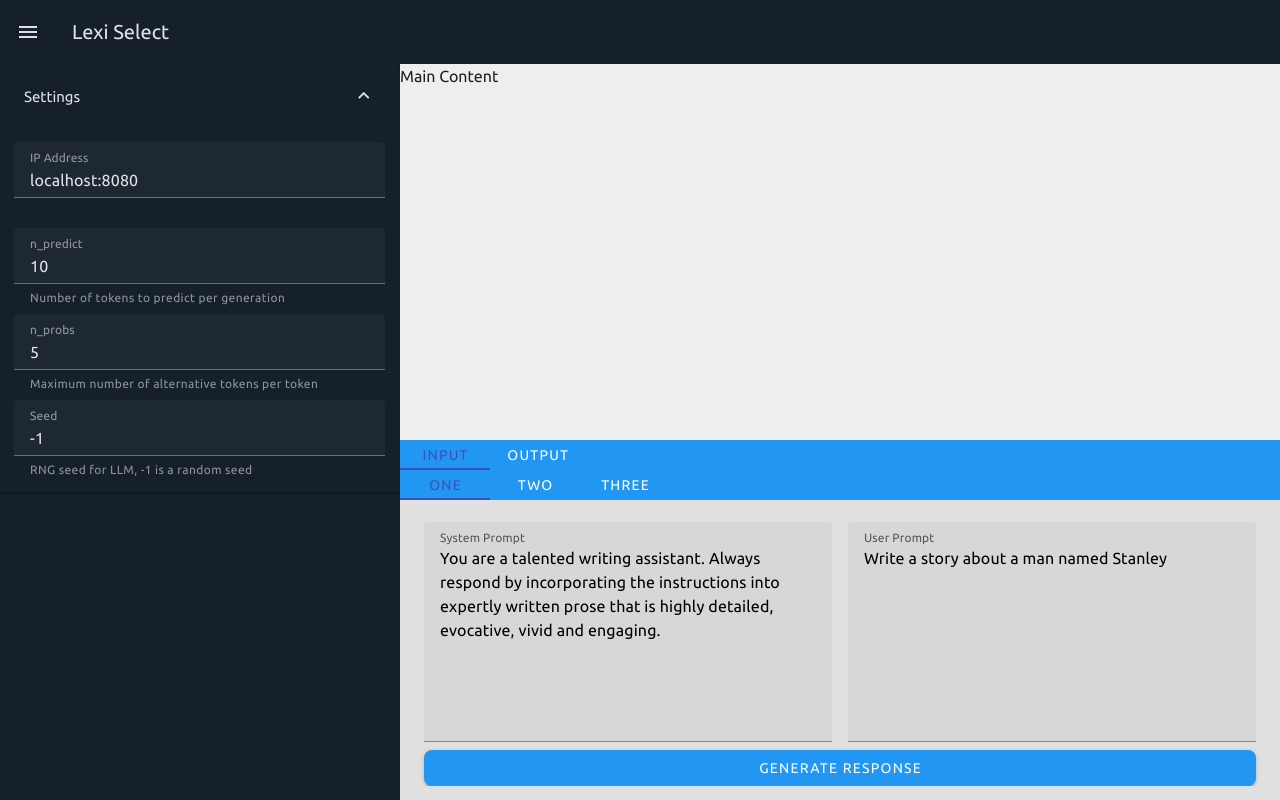
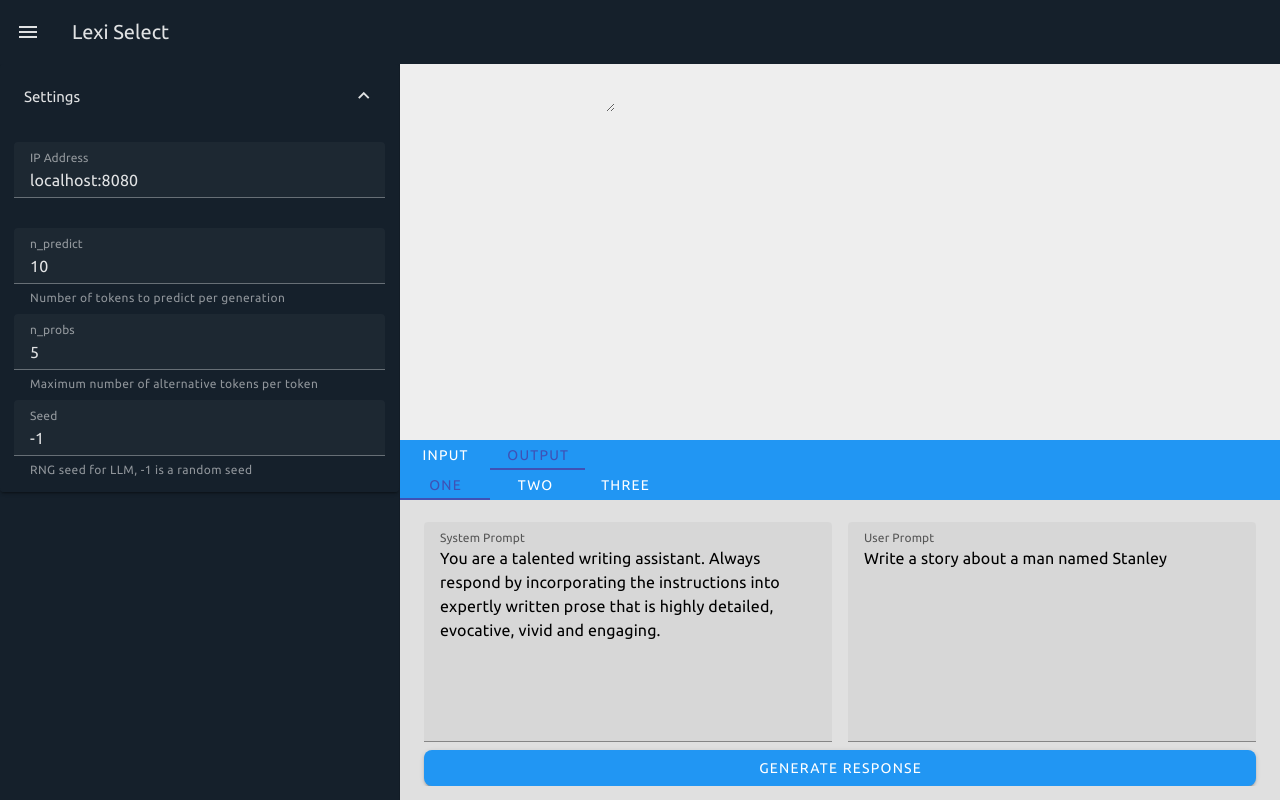
Before and after one commit to dhibbin/LexiSelect, a Vue app: page / in a window 1280 px wide. Built offline with nearby package versions, Linux system fonts and the light colour scheme.

Commit message:
Tabs set up

```diff
--- a/package.json
+++ b/package.json
@@ -13,6 +13,7 @@
     "lint": "eslint . --ext .vue,.js,.jsx,.cjs,.mjs,.ts,.tsx,.cts,.mts --fix --ignore-path .gitignore"
   },
   "dependencies": {
+    "gsap": "^3.12.5",
     "vue": "^3.4.29",
     "vuetify": "^3.6.11"
   },
--- a/src/App.vue
+++ b/src/App.vue
@@ -14,11 +14,13 @@
       <SideBar />
     </v-navigation-drawer>
 
-    <TextBar />
+    <TextBar @on-generation-recieved="onGenerationRecieved" />
 
 
     <v-main style="overflow-y: hidden;">
-      Main Content
+      <textarea
+        v-model="paragraph"
+      />
     </v-main>
   </v-app>
 </template>
@@ -27,9 +29,14 @@
   import { ref, type Ref } from 'vue'
   import SideBar from './components/SideBar.vue'
   import TextBar from './components/TextBar.vue'
-  const topLevelTab = ref(null)
+import type { LlamaInterface } from './objects/LlamaInterface';
 
   const drawer : Ref<boolean> = ref(true)
+  const paragraph : Ref<string> = ref("")
+
+  function onGenerationRecieved(value : LlamaInterface) : void {
+    paragraph.value = value.content
+  }
 
 
 </script>
--- a/src/components/TextBar.vue
+++ b/src/components/TextBar.vue
@@ -1,13 +1,13 @@
 <template>
   <v-app-bar
     color="grey-lighten-2"
-    height="300"
+    :height="300"
     location="bottom"
     class="d-flex"
     flat
   >
     <v-container>
-      <v-tabs-window v-model="topLevelTab">
+      <v-tabs-window v-model="lowerLevelTab">
         <v-tabs-window-item value="one">
           <v-row no-gutters>
             <v-col
@@ -68,13 +68,15 @@
 
   <v-app-bar
     color="grey-lighten-2"
-    height="30"
+    :height="tabState.y"
     location="bottom"
     class="d-flex"
     flat
+    :style="{ marginBottom: tabState.marginBottom + 'px'}"
+    style="z-index: 0;"
   >
     <v-tabs
-      v-model="topLevelTab"
+      v-model="lowerLevelTab"
       bg-color="blue"
       center-active
       rounded="lg"
@@ -106,10 +108,10 @@
       rounded="lg"
       style="width: 100%;"
     >
-      <v-tab value="one">
+      <v-tab value="input">
         Input
       </v-tab>
-      <v-tab value="two">
+      <v-tab value="output">
         Output
       </v-tab>
     </v-tabs>
@@ -118,20 +120,43 @@
 
 <script setup lang="ts">
 import { LLMService } from '@/objects/LLMService';
-import { ref, type Ref } from 'vue';
+import { reactive, ref, watch, type Ref } from 'vue';
+import gsap from 'gsap'
 
 const userPrompt : Ref<string> = ref("Write a story about a man named Stanley")
 const systemPrompt : Ref<string> = ref("You are a talented writing assistant. Always respond by incorporating the instructions into expertly written prose that is highly detailed, evocative, vivid and engaging.");
-const topLevelTab = ref(null)
+const topLevelTab = ref("output")
+const lowerLevelTab = ref("one")
+const tabState = reactive({
+  y : 30,
+  marginBottom : 0
+})
+
+watch(topLevelTab, (value : string) => {
+  if (value === "input") {
+    gsap.to(tabState, {duration : 0.1, ease : "bounce.inOut", marginBottom : 30, y : 0})
+    console.log("tweening", tabState.y)
+    tabState.marginBottom = 10
+  }
+  else {
+    gsap.to(tabState, {duration : 0.1, y : 30, ease : "power1.in", marginBottom : 0})
+    console.log("tweening", tabState.y)
+  }
+})
+
+const textBarEmits = defineEmits(["onGenerationRecieved"])
 
   async function attemptLLMGeneration() : Promise<void> {
     try {
       let output = await LLMService.instance.SendPrompt(userPrompt.value, systemPrompt.value)
       console.log(output)
+      textBarEmits("onGenerationRecieved", output)
     } catch (error) {
       console.log(error)
     }
   }
+
+
 </script>
 
 <style>
--- a/src/objects/LLMService.ts
+++ b/src/objects/LLMService.ts
@@ -1,4 +1,5 @@
 import { computed, type ComputedRef } from 'vue'
+import type { LlamaInterface } from './LlamaInterface'
 
 export class LLMService {
     private static wrappedInstance : LLMService
@@ -24,7 +25,7 @@
         }
     }
 
-    public async SendPrompt(userPrompt : string, systemPrompt : string) : Promise<JSON> {
+    public async SendPrompt(userPrompt : string, systemPrompt : string) : Promise<LlamaInterface> {
         userPrompt = "<|user|>" + userPrompt + "<|end|>";
         systemPrompt = "<|system|>" + systemPrompt + "<|end|>";
         const prompt = systemPrompt + userPrompt;
@@ -44,7 +45,7 @@
                 throw new Error(response.statusText)
             }
             //console.log(response.json())
-            return response.json() as Promise<JSON>
+            return response.json() as Promise<LlamaInterface>
         })
     }
 }
--- /dev/null
+++ b/src/objects/LlamaInterface.ts
@@ -0,0 +1,74 @@
+export interface LlamaInterface {
+    content: string;
+    id_slot: number;
+    stop: boolean;
+    model: string;
+    tokens_predicted: number;
+    tokens_evaluated: number;
+    generation_settings: Generationsettings;
+    prompt: string;
+    truncated: boolean;
+    stopped_eos: boolean;
+    stopped_word: boolean;
+    stopped_limit: boolean;
+    stopping_word: string;
+    tokens_cached: number;
+    timings: Timings;
+    completion_probabilities: Completionprobability[];
+  }
+
+  export interface Completionprobability {
+    content: string;
+    probs: Prob[];
+  }
+
+  export interface Prob {
+    tok_str: string;
+    prob: number;
+  }
+
+  export interface Timings {
+    prompt_n: number;
+    prompt_ms: number;
+    prompt_per_token_ms: number;
+    prompt_per_second: number;
+    predicted_n: number;
+    predicted_ms: number;
+    predicted_per_token_ms: number;
+    predicted_per_second: number;
+  }
+
+  export interface Generationsettings {
+    n_ctx: number;
+    n_predict: number;
+    model: string;
+    seed: number;
+    temperature: number;
+    dynatemp_range: number;
+    dynatemp_exponent: number;
+    top_k: number;
+    top_p: number;
+    min_p: number;
+    tfs_z: number;
+    typical_p: number;
+    repeat_last_n: number;
+    repeat_penalty: number;
+    presence_penalty: number;
+    frequency_penalty: number;
+    penalty_prompt_tokens: null | string | number[]; // Manually adjusted
+    use_penalty_prompt_tokens: boolean;
+    mirostat: number;
+    mirostat_tau: number;
+    mirostat_eta: number;
+    penalize_nl: boolean;
+    stop: string[]; // Manually adjusted
+    n_keep: number;
+    n_discard: number;
+    ignore_eos: boolean;
+    stream: boolean;
+    logit_bias: [[number, (number | boolean)]]; // Manually adjusted
+    n_probs: number;
+    min_keep: number;
+    grammar: string;
+    samplers: string[];
+  }
```
Also changed, not shown: 1 other file (tests, documents, lock files or other folders).
